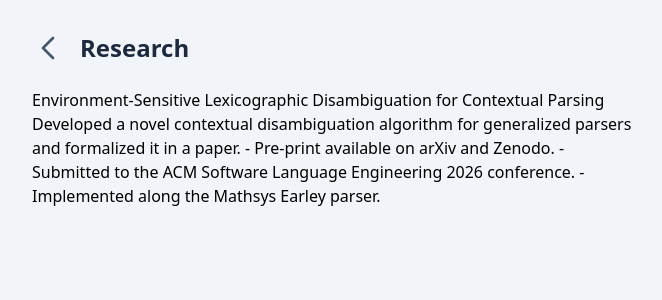
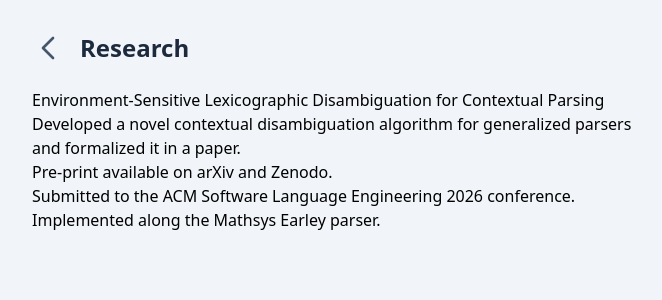
Before and after one commit to alejandro-vaz/alejandro-vaz, a React (Create React App) app: page /research in a window 1280 px wide. Shown: the top 300 px of the page, without its empty margins (304-966 px from the left). Built offline with nearby package versions, Linux system fonts and the light colour scheme.

Commit message:
fix: styling

```diff
--- a/src/pages/Research.tsx
+++ b/src/pages/Research.tsx
@@ -13,8 +13,8 @@ import Markdown from "react-markdown";
 //^ RESEARCH
 //^
 
-//> RESEARCH -> FUNCTION
-export default function Research(): React.ReactNode {return <div className="prose"><Markdown>
+//> RESEARCH -> CONTENT
+const content = `
 ## Environment-Sensitive Lexicographic Disambiguation for Contextual Parsing
 
 Developed a novel contextual disambiguation algorithm for generalized parsers and
@@ -23,4 +23,9 @@ formalized it in a paper.
 - Pre-print available on arXiv and Zenodo.
 - Submitted to the ACM Software Language Engineering 2026 conference.
 - Implemented along the Mathsys Earley parser.
-</Markdown></div>}
+`;
+
+//> RESEARCH -> FUNCTION
+export default function Research(): React.ReactNode {
+    return <div className="prose"><Markdown>{content}</Markdown></div>
+}
```
